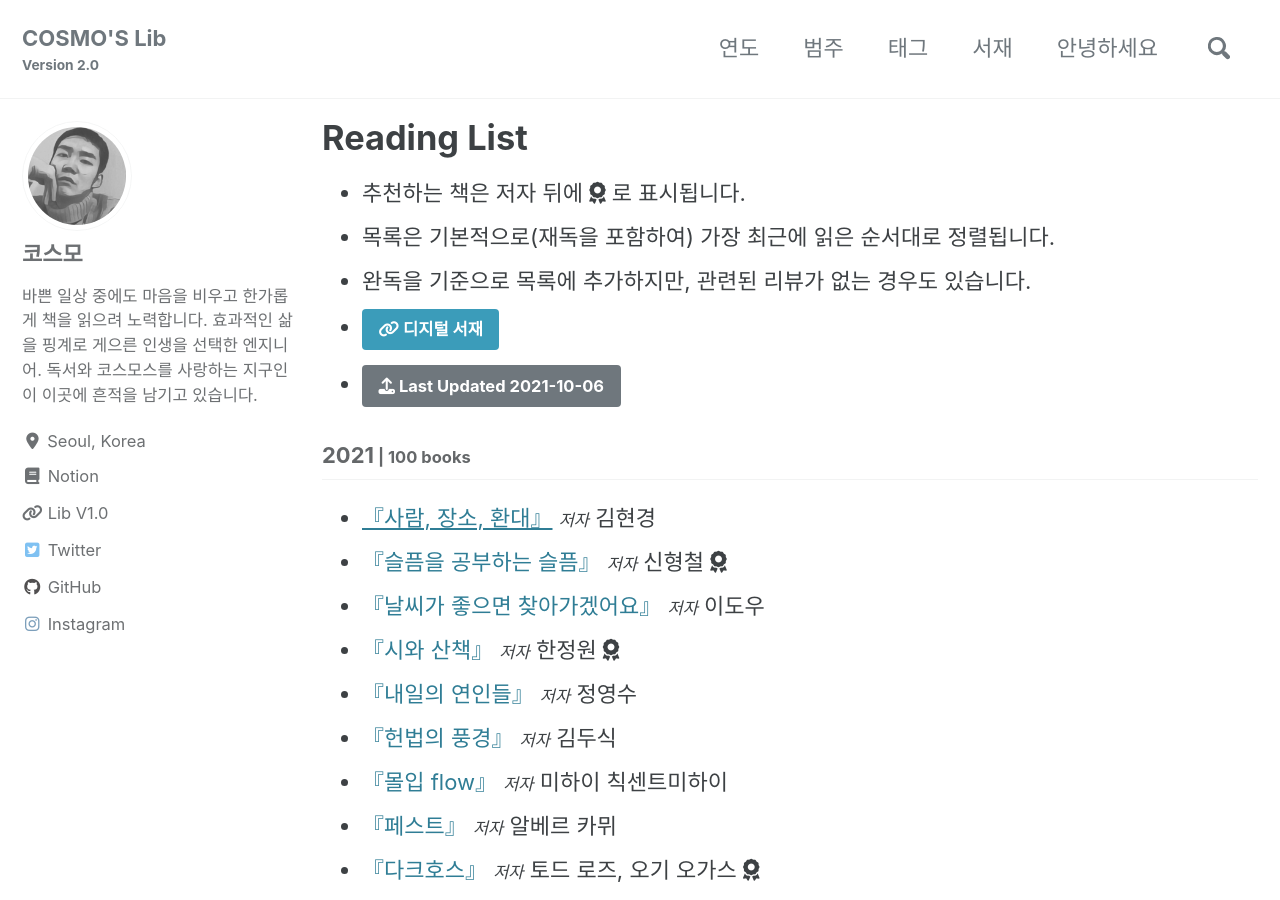
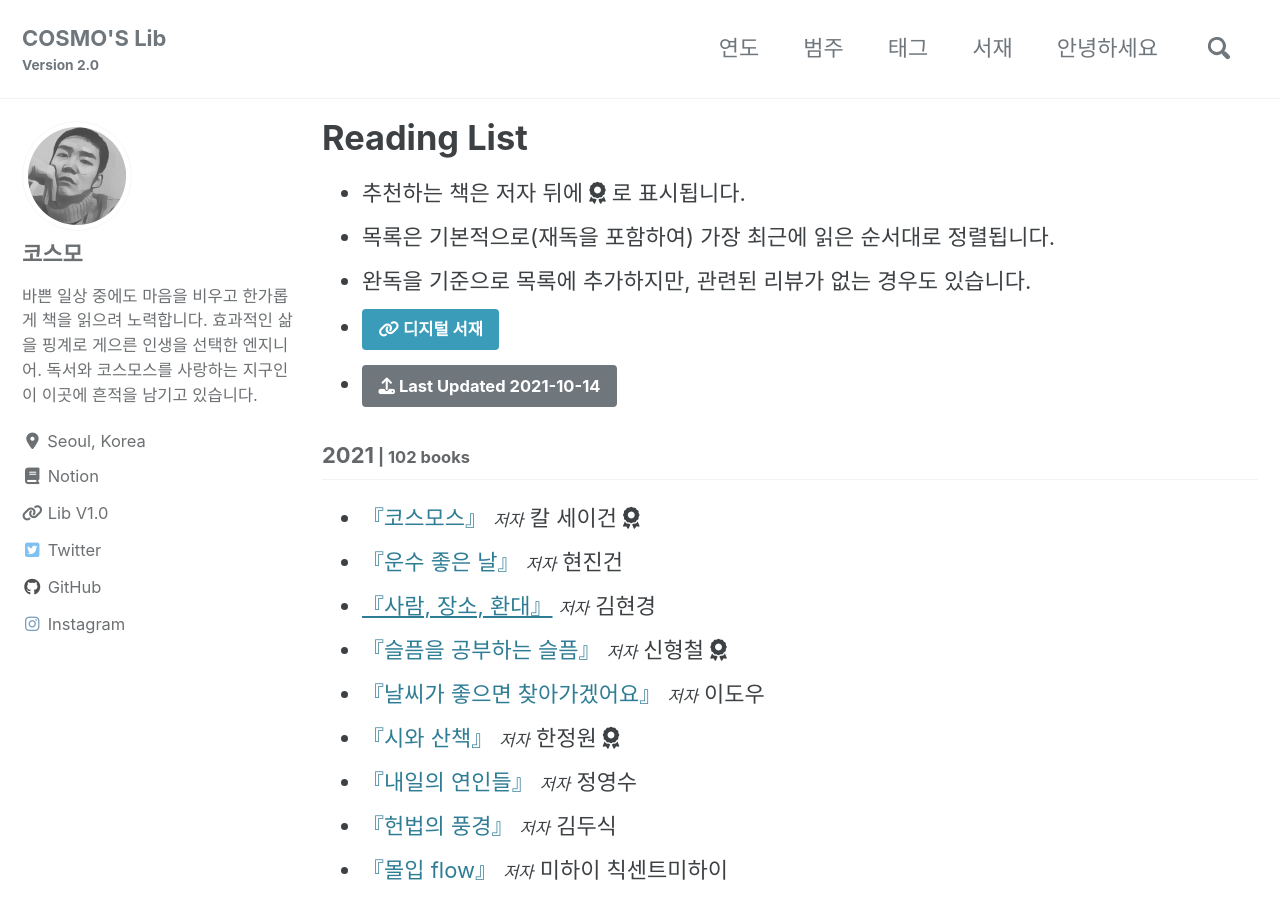
Before and after one commit to deftone2000/cosmo-s-archive, a Jekyll site: the page built from _pages/reading-list.html, in a window 1280 px wide and 900 px high. Built offline with Jekyll 4.4.1, drawn with Linux system fonts in a browser that asks for light colours; cached includes are drawn as plain includes; nearby versions of some CDN libraries; comment, search, counter and statistics services are not loaded; a style sheet for code colours, icons or effects is not loaded.

Commit message:
no message

```diff
--- a/_data/reading.yml
+++ b/_data/reading.yml
@@ -1,8 +1,29 @@
-lastupdate: 2021-10-06
+lastupdate: 2021-10-14
 
 list:
   - year: "2021"
     books:
+
+      - title: "코스모스"
+        ori_title:
+        author: 칼 세이건
+        post_title:
+        cover:
+        trans: 홍승수
+        pub:
+        pub_info:
+        post_link:
+        star: true
+
+      - title: "운수 좋은 날"
+        ori_title:
+        author: 현진건
+        post_title:
+        cover:
+        trans:
+        pub:
+        pub_info:
+        post_link:
 
       - title: "사람, 장소, 환대"
         ori_title:
```
